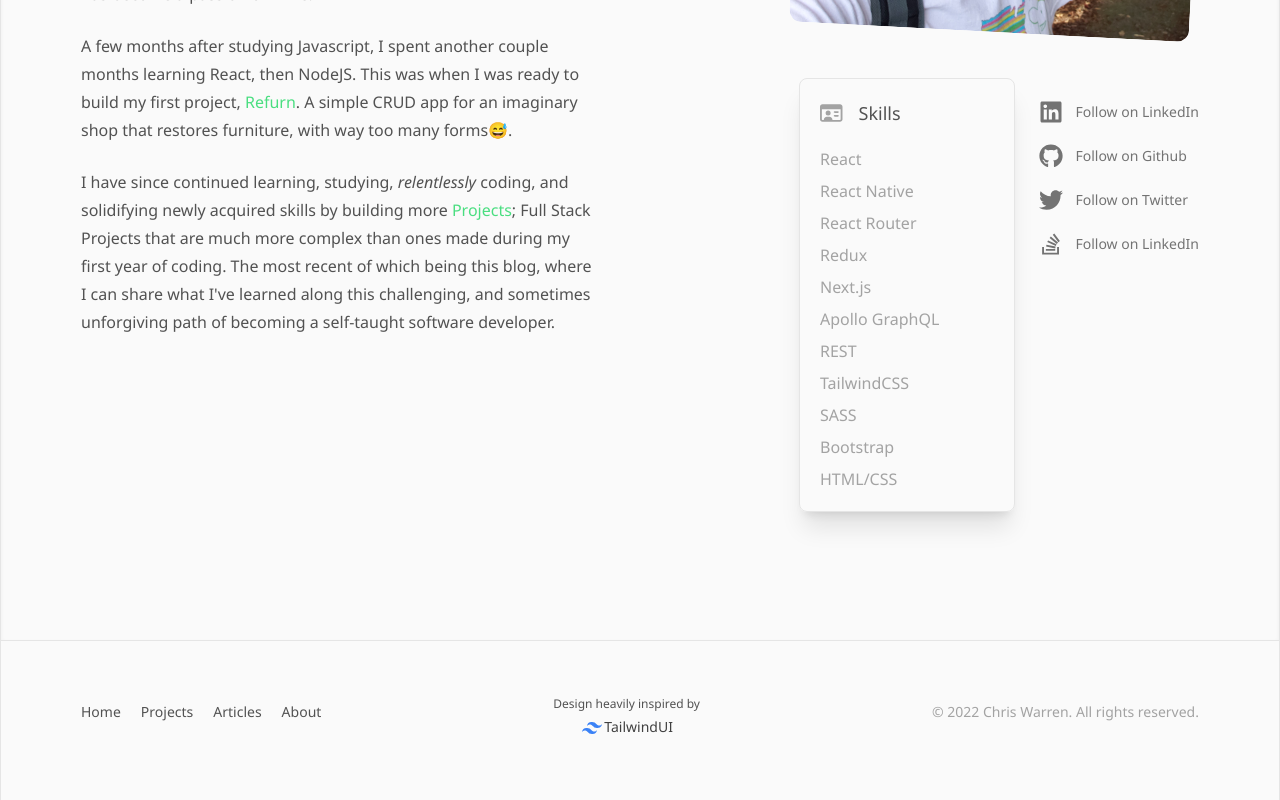
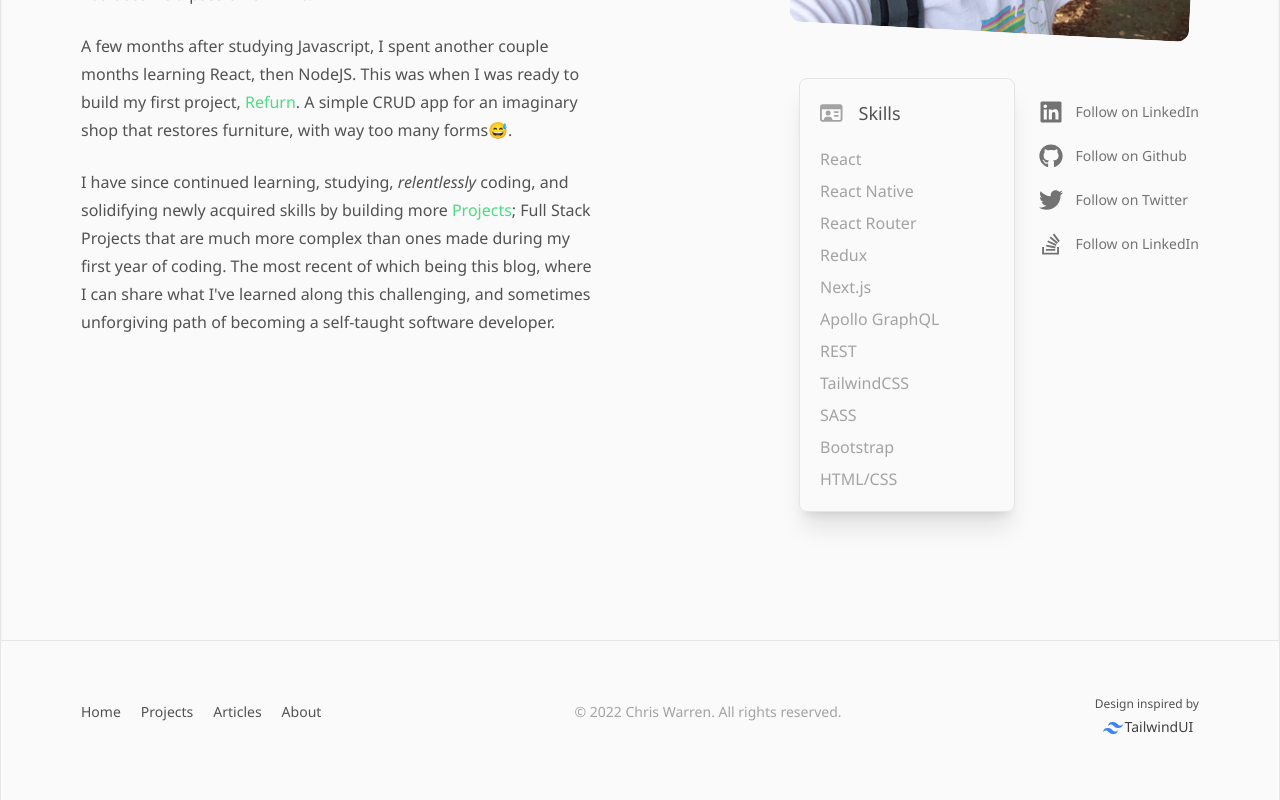
Before and after one commit to Christopher-Warren/portfolio-v4, a Next.js app: page /about in a window 1280 px wide. Shown: the part 544-1344 px from the top of the page. Built offline with nearby package versions, Linux system fonts and the light colour scheme.

Commit message:
final styling

```diff
--- a/components/navigation/Footer.tsx
+++ b/components/navigation/Footer.tsx
@@ -12,7 +12,7 @@ export const Footer = () => {
         <ul className="flex justify-evenly space-x-5  md:justify-start">
           {navLinks.map((navRoute) => {
             return (
-              <li key={navRoute.pathname}>
+              <li className="hover:text-green-400" key={navRoute.pathname}>
                 <Link href={navRoute.href}>
                   <a> {navRoute.pathname}</a>
                 </Link>
@@ -20,8 +20,12 @@ export const Footer = () => {
             );
           })}
         </ul>
-        <div className="mx-auto mt-7 w-fit md:mt-4 md:w-auto">
-          <span className="block text-xs">Design heavily inspired by</span>
+
+        <p className="mt-4 text-center text-neutral-400 dark:text-neutral-600 md:mt-0  md:text-left">
+          © 2022 Chris Warren. All rights reserved.
+        </p>
+        <div className="mx-auto mt-4 w-fit md:mx-0 md:w-auto">
+          <span className="block text-xs">Design inspired by</span>
           <span className="block text-neutral-700 dark:text-neutral-300">
             <Link href="https://tailwindui.com/templates/spotlight">
               <a className="inline-block w-full py-1 text-center">
@@ -38,9 +42,6 @@ export const Footer = () => {
             </Link>
           </span>
         </div>
-        <p className="mt-4 text-center text-neutral-400 dark:text-neutral-600 md:mt-0  md:text-left">
-          © 2022 Chris Warren. All rights reserved.
-        </p>
       </div>
     </MainContainer>
   );
--- a/pages/about.tsx
+++ b/pages/about.tsx
@@ -87,7 +87,7 @@ const About = () => {
           </div>
           {/* Right */}
           <div className="">
-            <div className="relative hidden rotate-3 md:block">
+            <div className="relative hidden rotate-3  md:block">
               <Image
                 className="rounded-xl"
                 alt="Me at horsepens 40"
--- a/pages/projects.tsx
+++ b/pages/projects.tsx
@@ -70,7 +70,7 @@ const Projects = ({ projects }: Props) => {
             <div
               id={`${project.folderName}`}
               key={index}
-              className="group pb-20"
+              className="group py-24"
             >
               <div className="md:flex">
                 <div
```
